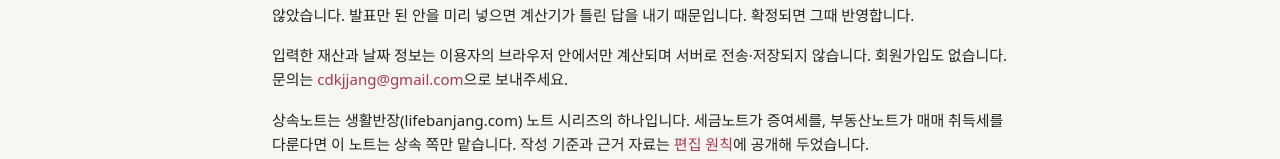
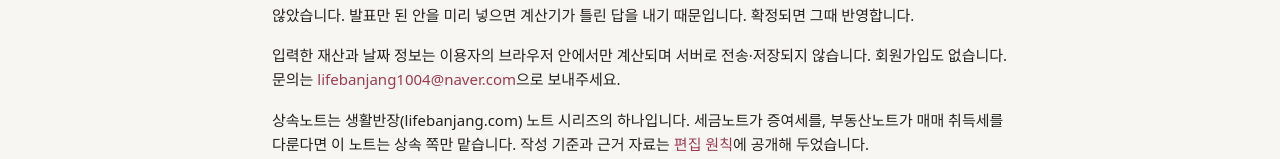
Before and after one commit to cdkjjang/sangsok-note, a Next.js app: page /about in a window 1280 px wide. Shown: the part 491-650 px from the top of the page. Built offline with nearby package versions, Linux system fonts and the light colour scheme; no server answers; a web font is replaced by a local one.

Commit message:
﻿문의 이메일을 lifebanjang1004@naver.com 으로 바꿨다
사이트에 나가는 문의처(소개·문의·편집원칙·개인정보처리방침·약관)만 바꿨다.
git 커밋 계정(DEPLOY.md 의 user.email)은 로그인 정보라 그대로 둔다.

```diff
--- a/app/about/page.tsx
+++ b/app/about/page.tsx
@@ -50,10 +50,10 @@ export default function AboutPage() {
         입력한 재산과 날짜 정보는 이용자의 브라우저 안에서만 계산되며 서버로
         전송·저장되지 않습니다. 회원가입도 없습니다. 문의는{" "}
         <a
-          href="mailto:cdkjjang@gmail.com"
+          href="mailto:lifebanjang1004@naver.com"
           className="text-accent underline-offset-4 hover:underline"
         >
-          cdkjjang@gmail.com
+          lifebanjang1004@naver.com
         </a>
         으로 보내주세요.
       </p>
--- a/app/contact/page.tsx
+++ b/app/contact/page.tsx
@@ -1,7 +1,7 @@
 import type { Metadata } from "next";
 import { SITE_NAME } from "@/lib/site";
 
-const CONTACT_EMAIL = "cdkjjang@gmail.com";
+const CONTACT_EMAIL = "lifebanjang1004@naver.com";
 
 export const metadata: Metadata = {
   title: "문의하기",
--- a/app/editorial/page.tsx
+++ b/app/editorial/page.tsx
@@ -3,7 +3,7 @@ import type { ReactNode } from "react";
 import { SITE_NAME } from "@/lib/site";
 import { EDITORIAL, EDITORIAL_UPDATED } from "@/lib/editorial";
 
-const CONTACT_EMAIL = "cdkjjang@gmail.com";
+const CONTACT_EMAIL = "lifebanjang1004@naver.com";
 
 // 본문은 `lib/editorial.ts`에 있다. 노트마다 내용이 다르므로 이 파일만 공용이다.
 // 2026-09-10 이전에는 19개 사이트가 같은 문장을 그대로 쓰고 있었다.
--- a/app/privacy/page.tsx
+++ b/app/privacy/page.tsx
@@ -58,8 +58,8 @@ export default function PrivacyPage() {
         <h2 className="text-lg font-bold">4. 문의</h2>
         <p>
           개인정보 관련 문의는{" "}
-          <a href="mailto:cdkjjang@gmail.com" className="text-accent underline-offset-4 hover:underline">
-            cdkjjang@gmail.com
+          <a href="mailto:lifebanjang1004@naver.com" className="text-accent underline-offset-4 hover:underline">
+            lifebanjang1004@naver.com
           </a>
           으로 연락해 주세요.
         </p>
--- a/app/terms/page.tsx
+++ b/app/terms/page.tsx
@@ -63,8 +63,8 @@ export default function TermsPage() {
         <h2 className="text-lg font-bold">5. 문의</h2>
         <p>
           약관·서비스 관련 문의는{" "}
-          <a href="mailto:cdkjjang@gmail.com" className="text-accent underline-offset-4 hover:underline">
-            cdkjjang@gmail.com
+          <a href="mailto:lifebanjang1004@naver.com" className="text-accent underline-offset-4 hover:underline">
+            lifebanjang1004@naver.com
           </a>
           으로 보내주세요. 관련 문서:{" "}
           <Link href="/privacy" className="text-accent underline-offset-4 hover:underline">
```
